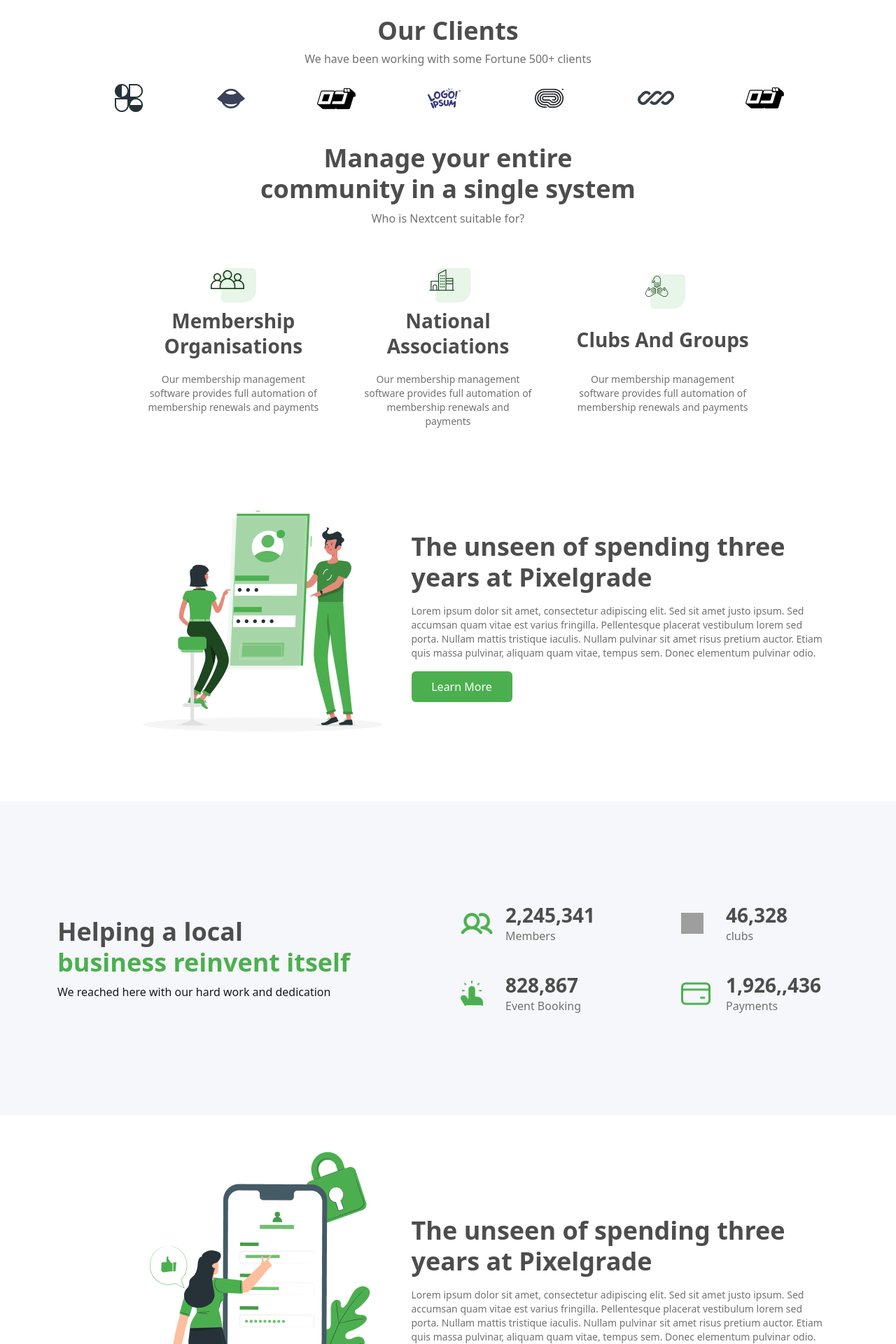
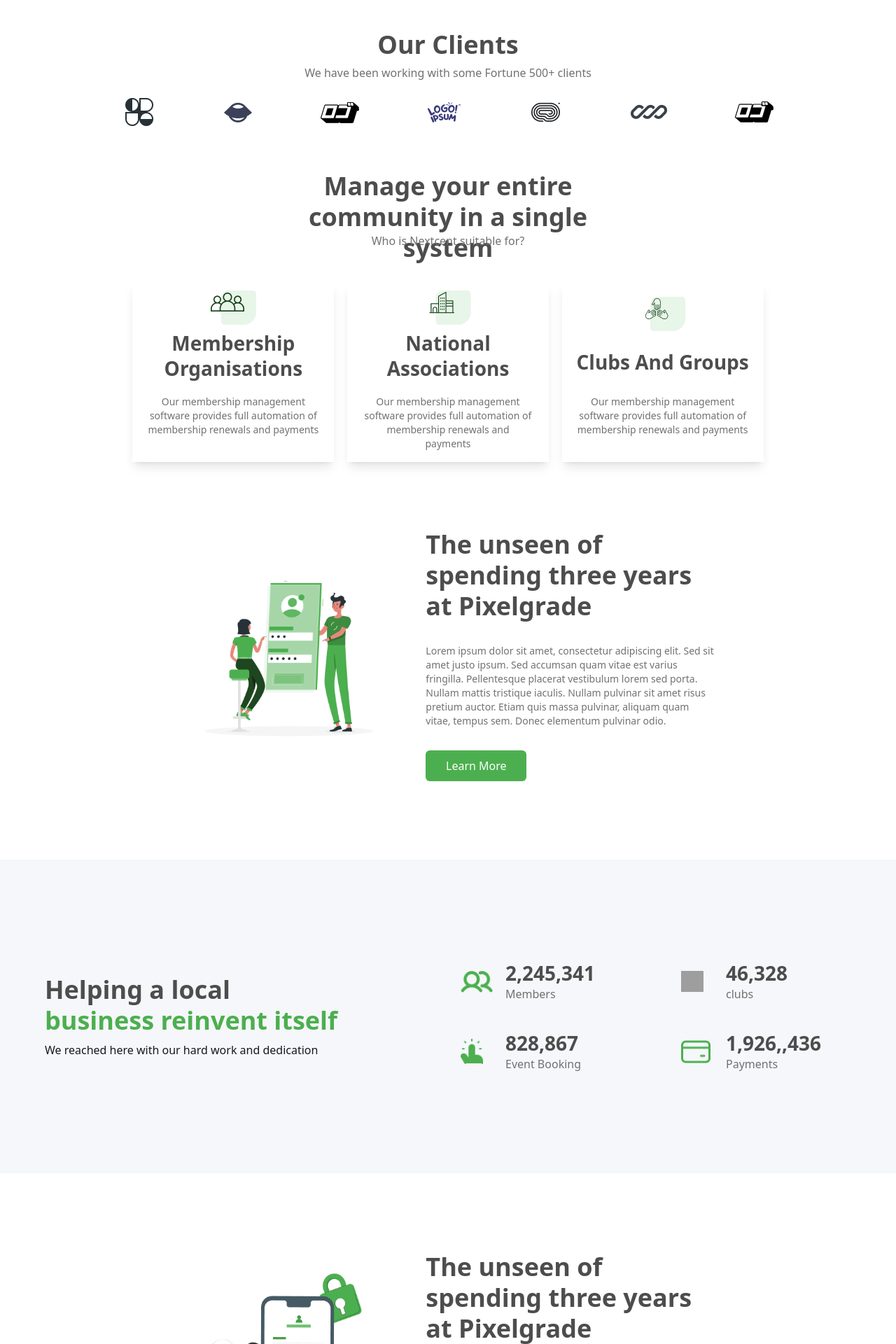
Before and after one commit to Jeyakumarthomas/landing_page, a React (Vite) app: page / in a window 1280 px wide. Shown: the part 740-2660 px from the top of the page at 70% size. Built offline with nearby package versions, Linux system fonts and the light colour scheme; grey boxes are pictures that could not be loaded.

Commit message:
Body components3/5 finished with responsive

```diff
--- a/src/App.jsx
+++ b/src/App.jsx
@@ -11,7 +11,7 @@ function App() {
     <Header/>
     <Home/>
     <BodySection/>
-    <Footer/>
+    {/* <Footer/> */}
     </div>
   )
 }
--- a/src/componenets/BodySection.jsx
+++ b/src/componenets/BodySection.jsx
@@ -15,9 +15,9 @@ const BodySection = () => {
 
           <Calender/>
 
-          <Customers/>
+          {/* <Customers/>
 
-          <CommunityUpdates/>
+          <CommunityUpdates/> */}
     </div>
   )
 }
--- a/src/componenets/Homeclients.jsx
+++ b/src/componenets/Homeclients.jsx
@@ -1,4 +1,3 @@
-import React from 'react'
 import Logo1 from '../assets/clientsLogos/Logo1.png'
 import Logo2 from '../assets/clientsLogos/Logo2.png'
 import Logo3 from '../assets/clientsLogos/Logo3.png'
@@ -12,10 +11,12 @@ const Homeclients = () => {
     <div className='flex flex-col w-full gap-4'>
 
         {/* client text  */}
-        <div id="Service" className=' flex flex-col gap-2 items-center'>
-            <div className='text-grayHead font-semibold text-4xl '>Our Clients</div>
-            <div className='text-grayPara'>We have been working with some Fortune 500+ clients</div>
-            <div className='flex justify-between w-3/4 items-center mt-3'>
+        <div id="Service" className='p-5 flex flex-col gap-2 items-center'>
+            <div className='text-grayHead font-semibold text-3xl md:text-4xl '>Our Clients</div>
+            <div className='text-grayPara  text-sm md:text-base'>We have been working with some Fortune 500+ clients</div>
+
+        {/* client logos */}
+            <div className='flex justify-between w-3/4 items-center  md:mt-3'>
               <a href="#"><img src={Logo1} alt="Logo1" /></a>
               <a href="#"><img src={Logo2} alt="Logo2" /></a>
               <a href="#"><img src={Logo3} alt="Logo3" /></a>
@@ -25,15 +26,7 @@ const Homeclients = () => {
               <a href="#"><img src={Logo7} alt="Logo7" /></a>
             </div>
         </div>
-
-        {/* client logos */}
-
-
-
-
     </div>
-
-
   )
 }
 
--- a/src/componenets/Homecommunity.jsx
+++ b/src/componenets/Homecommunity.jsx
@@ -8,41 +8,42 @@ const Homecommunity = () => {
         <div className='w-full flex flex-col gap-4 items-center'>
 
             {/* community Text */}
-        <div className='flex flex-col items-center gap-2'>
-            <h2 className='font-semibold text-4xl text-center w-[542px] h-[88px] text-grayHead leading-11'>Manage your entire community in a single system</h2>
-            <p className='text-grayPara font-normal text-center leading-6'>Who is Nextcent suitable for?</p>
+            <div className='flex flex-col justify-center items-center gap-2'>
+                <h2 className='w-[33rem] h-20 font-medium md:font-semibold text-3xl md:text-4xl text-center text-grayHead md:leading-11'>Manage your entire community in a single system</h2>
+                <p className='text-sm md:text-base font-normal text-center text-grayPara md:leading-6'>Who is Nextcent suitable for?</p>
             </div>
 
             {/* community frame */}
 
-            <div className='flex flex-col w-3/4'>
-                        <div className=' flex px-6 py-8 gap-2 justify-around'>
+            <div className='md:w-3/4'>
+
+                <div className=' md:flex px-6 py-8 gap-2 justify-around'>
 
             {/* 1 */}
-            <div className='w-[299px] h-[260px] flex flex-col gap-4 items-center '>
-               <div className='flex flex-col items-center justify-around w-[267px] h-36'>
+                    <div className='w-72 h-64 flex flex-col gap-4 items-center shadow-lg'>
+                        <div className='w-64 h-36 flex flex-col items-center justify-around '>
                             <a href=""><img src={Icon1} alt="communityIcons" /></a>
-                <div className='text-center font-bold leading-9 text-[28px] text-grayHead'>Membership Organisations</div>
+                            <div className='text-center font-medium md:font-bold leading-6 md:leading-9 text-2xl md:text-[1.75rem] text-grayHead'>Membership Organisations</div>
                         </div>
-                <div className='font-normal text-sm leading-5 text-center w-[251px] text-grayPara'>Our membership management software provides full automation of membership renewals and payments</div>
+                        <div className='font-normal text-sm leading-5 text-center w-[15.7rem] text-grayPara'>Our membership management software provides full automation of membership renewals and payments</div>
                     </div>
 
              {/* 2 */}
-            <div className='w-[299px] h-[260px] flex flex-col gap-4 items-center '>
-               <div className='flex flex-col items-center justify-around w-[267px] h-36'>
+                    <div className='w-72 h-64 flex flex-col gap-4 items-center shadow-lg'>
+                        <div className='w-64 h-36 flex flex-col items-center justify-around '>
                             <a href=""><img src={Icon2} alt="communityIcons" /></a>
-                <div className='text-center font-bold leading-9 text-[28px] text-grayHead'>National Associations</div>
+                            <div className='text-center font-medium md:font-bold leading-6 md:leading-9 text-2xl md:text-[1.75rem] text-grayHead'>National Associations</div>
                         </div>
-                <div className='font-normal text-sm leading-5 text-center w-[240px] text-grayPara'>Our membership management software provides full automation of membership renewals and payments</div>
+                        <div className='font-normal text-sm leading-5 text-center w-[15rem] text-grayPara'>Our membership management software provides full automation of membership renewals and payments</div>
                     </div>
 
              {/* 3 */}
-            <div className='w-[299px] h-[260px] flex flex-col gap-4 items-center '>
-               <div className='flex flex-col items-center justify-around w-[267px] h-36'>
+                    <div className='w-72 h-64 flex flex-col gap-4 items-center shadow-lg'>
+                        <div className='w-64 h-36 flex flex-col items-center justify-around'>
                             <a href=""><img src={Icon3} alt="communityIcons" /></a>
-                <div className='text-center font-bold leading-9 text-[28px] text-grayHead'>Clubs And Groups</div>
+                            <div className='text-center font-medium md:font-bold leading-6 md:leading-9 text-2xl md:text-[1.75rem] text-grayHead'>Clubs And Groups</div>
                         </div>
-                <div className='font-normal text-sm leading-5 text-center w-[251px] text-grayPara'>Our membership management software provides full automation of membership renewals and payments</div>
+                        <div className='font-normal text-sm leading-5 text-center w-[15.7rem] text-grayPara'>Our membership management software provides full automation of membership renewals and payments</div>
                     </div>
                 </div>
             </div>
--- a/src/componenets/bodyComponents/Achievements.jsx
+++ b/src/componenets/bodyComponents/Achievements.jsx
@@ -1,4 +1,3 @@
-import React from 'react';
 import Img1 from '../../assets/bodySectionPNGs/Vector1.png'
 import Img2 from '../../assets/bodySectionPNGs/Vector2.png'
 import Img3 from '../../assets/bodySectionPNGs/Vector3.png'
@@ -6,19 +5,18 @@ import Img4 from '../../assets/bodySectionPNGs/Vector4.png'
 
 const Achievements = () => {
   return (
-    <div id='Product' className='w-full flex justify-around items-center bg-silver px-16 py-36'>
 
-       {/* Left side */}
-       <div className=' w-1/2 flex justify-center'>
-            <div className= 'w-[540px] flex flex-col gap-2'>
-                <h2 className=' text-grayHead font-semibold text-4xl leading-11'>Helping a local<br/> <span className='text-primary'>business reinvent itself</span></h2>
-                <p className=' leading-6 font-normal text-grayClientBG'>We reached here with our hard work and dedication</p>
-            </div>
-       </div>
+    <section id='Product' className='w-full px-4 md:px-16 md:py-36 flex flex-col md:flex-row gap-10 md:gap-0 justify-around md:items-center bg-silver '>
 
+       {/* Left */}
+        <div className='md:w-1/2 flex flex-col gap-2' >
+            <h2 className='font-semibold text-4xl text-grayHead leading-11'>Helping a local<br/> <span className='text-primary'>business reinvent itself</span></h2>
+            <p className=' font-normal text-grayClientBG leading-6'>We reached here with our hard work and dedication</p>
+        </div>
 
-        {/* Right Side */}
-        <div className='w-1/2 flex justify-center'>
+        {/* Right */}
+
+        <div className='md:w-1/2 flex justify-center'>
             <div className=' flex flex-col gap-10 justify-between'>
                 <div className=' flex gap-[30px] w-[540px] justify-between'>
                     <div className=' flex items-center gap-4 w-[225px]'>
@@ -62,7 +60,8 @@ const Achievements = () => {
                 </div>
             </div>
         </div>
-    </div>
+    </section>
+
   )
 }
 
--- a/src/componenets/bodyComponents/Calender.jsx
+++ b/src/componenets/bodyComponents/Calender.jsx
@@ -1,28 +1,17 @@
-import React from 'react';
 import Pana from '../../assets/bodySectionPNGs/pana.png'
 
 const Calender = () => {
   return (
-    <div className='w-full flex gap-8 justify-between overflow-y-auto px-36'>
+        <section className='w-full px-5 md:py-16 flex flex-col gap-10 md:flex-row justify-center items-center'>
 
-        {/* left side */}
-       <div className=' w-1/2 flex justify-center '>
-        <img src={Pana} alt="" className='w-[442] h-[433]' />
-       </div>
+          <img src={Pana} alt="Pana" className=' md:w-1/4 ' />
 
-        {/* right side */}
-        <div className='w-1/2 flex flex-col gap-8 justify-around items-center '>
-        <div className='flex flex-col gap-4 w-[601px] '>
-            <div className='flex flex-col gap-4 '>
+          <div className='md:w-1/3 flex flex-col gap-4 md:gap-8'>
             <h2 className='font-semibold text-4xl text-grayHead leading-11'>The unseen of spending three years at Pixelgrade</h2>
             <p className='text-sm leading-5 font-normal text-grayPara'>Lorem ipsum dolor sit amet, consectetur adipiscing elit. Sed sit amet justo ipsum. Sed accumsan quam vitae est varius fringilla. Pellentesque placerat vestibulum lorem sed porta. Nullam mattis tristique iaculis. Nullam pulvinar sit amet risus pretium auctor. Etiam quis massa pulvinar, aliquam quam vitae, tempus sem. Donec elementum pulvinar odio.</p>
-         </div>
-                <button className="bg-primary text-white py-2.5 rounded-md w-36">Learn More</button>
-        </div>
-        </div>
-
-
-    </div>
+            <button className="w-36 py-2.5 bg-primary text-white rounded-md ">Learn More</button>
+          </div>
+        </section>
   )
 }
 
--- a/src/componenets/bodyComponents/Unlock.jsx
+++ b/src/componenets/bodyComponents/Unlock.jsx
@@ -3,26 +3,39 @@ import Frame1 from '../../assets/bodySectionPNGs/Frame1.png'
 
 const Unlock = () => {
   return (
-    <div id="Feature" className='w-full flex gap-8 justify-between overflow-y-auto px-36'>
+    // <section id="Feature" className='w-full px-36 flex gap-8 justify-between overflow-y-auto '>
 
-        {/* left side */}
-       <div className=' w-1/2 flex justify-center '>
-        <img src={Frame1} alt="" className='w-[442] h-[433]' />
-       </div>
+    //     {/* left side */}
+    //    <div className=' w-1/2 flex justify-center '>
+    //     <img src={Frame1} alt="" className='w-[442] h-[433]' />
+    //    </div>
 
-        {/* right side */}
-        <div className='w-1/2 flex flex-col gap-8 justify-around items-center '>
-        <div className='flex flex-col gap-4 w-[601px] '>
-            <div className='flex flex-col gap-4 '>
-            <h2 className='font-semibold text-4xl text-grayHead leading-11'>The unseen of spending three years at Pixelgrade</h2>
-            <p className='text-sm leading-5 font-normal text-grayPara'>Lorem ipsum dolor sit amet, consectetur adipiscing elit. Sed sit amet justo ipsum. Sed accumsan quam vitae est varius fringilla. Pellentesque placerat vestibulum lorem sed porta. Nullam mattis tristique iaculis. Nullam pulvinar sit amet risus pretium auctor. Etiam quis massa pulvinar, aliquam quam vitae, tempus sem. Donec elementum pulvinar odio.</p>
-         </div>
-                <button className="bg-primary text-white py-2.5 rounded-md w-36">Learn More</button>
-        </div>
-        </div>
+    //     {/* right side */}
+    //     <div className='w-1/2 flex flex-col gap-8 justify-around items-center '>
+    //     <div className='flex flex-col gap-4 w-[601px] '>
+    //         <div className='flex flex-col gap-4 '>
+    //         <h2 className='font-semibold text-4xl text-grayHead leading-11'>The unseen of spending three years at Pixelgrade</h2>
+    //         <p className='text-sm leading-5 font-normal text-grayPara'>Lorem ipsum dolor sit amet, consectetur adipiscing elit. Sed sit amet justo ipsum. Sed accumsan quam vitae est varius fringilla. Pellentesque placerat vestibulum lorem sed porta. Nullam mattis tristique iaculis. Nullam pulvinar sit amet risus pretium auctor. Etiam quis massa pulvinar, aliquam quam vitae, tempus sem. Donec elementum pulvinar odio.</p>
+    //      </div>
+    //             <button className="bg-primary text-white py-2.5 rounded-md w-36">Learn More</button>
+    //     </div>
+    //     </div>
 
 
-    </div>
+    // </section>
+
+    <section id='Feature' className='w-full px-5 md:py-16 flex flex-col md:gap-10 md:flex-row justify-center items-center'>
+
+      <img src={Frame1} alt="Frame1" className=' md:w-1/4 ' />
+
+      <div className='md:w-1/3 flex flex-col gap-4 md:gap-8'>
+        <h2 className='font-semibold text-4xl text-grayHead leading-11'>The unseen of spending three years at Pixelgrade</h2>
+        <p className='text-sm leading-5 font-normal text-grayPara'>Lorem ipsum dolor sit amet, consectetur adipiscing elit. Sed sit amet justo ipsum. Sed accumsan quam vitae est varius fringilla. Pellentesque placerat vestibulum lorem sed porta. Nullam mattis tristique iaculis. Nullam pulvinar sit amet risus pretium auctor. Etiam quis massa pulvinar, aliquam quam vitae, tempus sem. Donec elementum pulvinar odio.</p>
+        <button className="w-36 py-2.5 bg-primary text-white rounded-md ">Learn More</button>
+      </div>
+
+
+    </section>
   )
 }
 
```
Also changed, not shown: src/componenets/Homehero.jsx (+5 -25 lines). Lines whose indentation alone changed are shown as unchanged.
